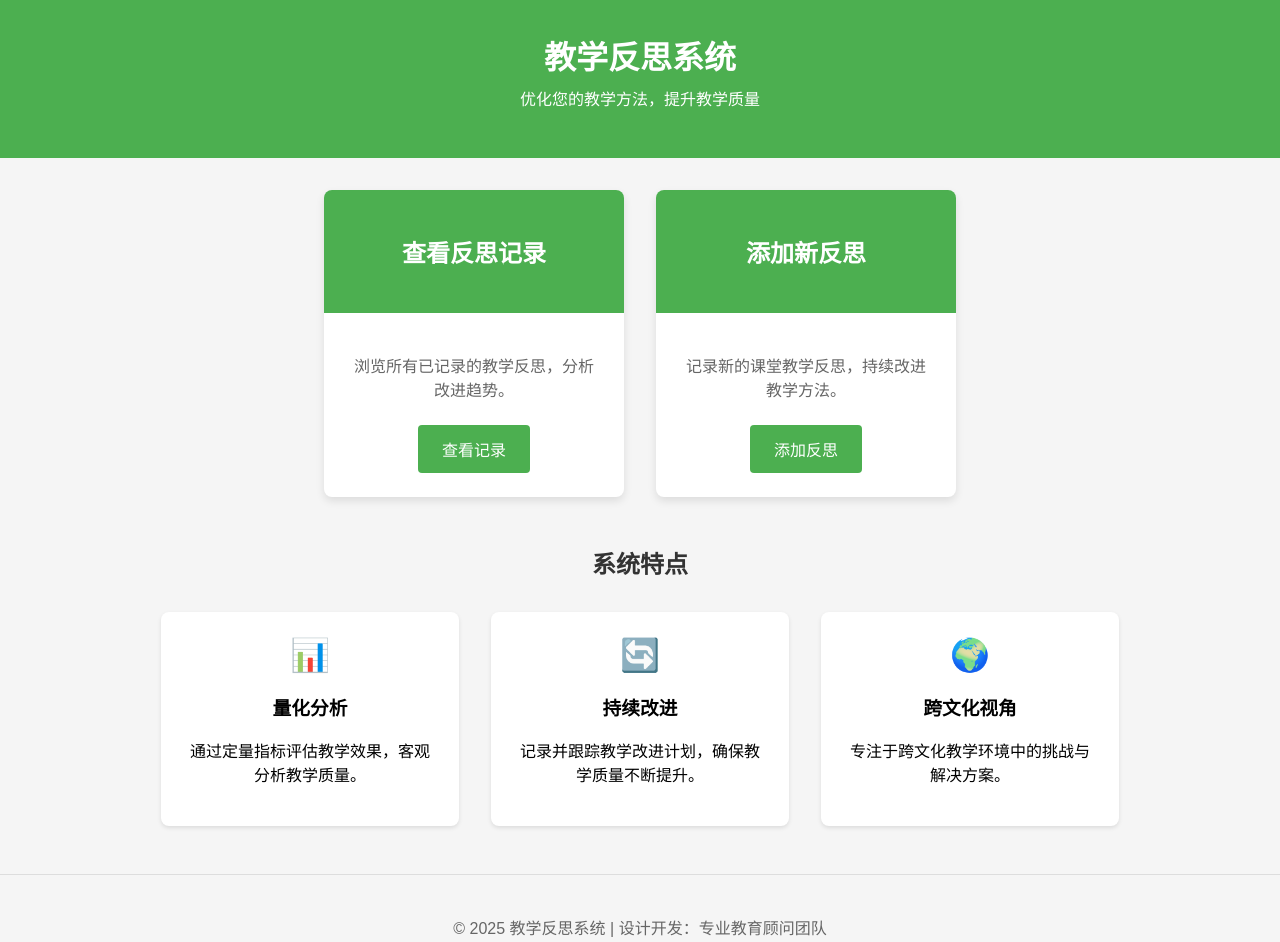
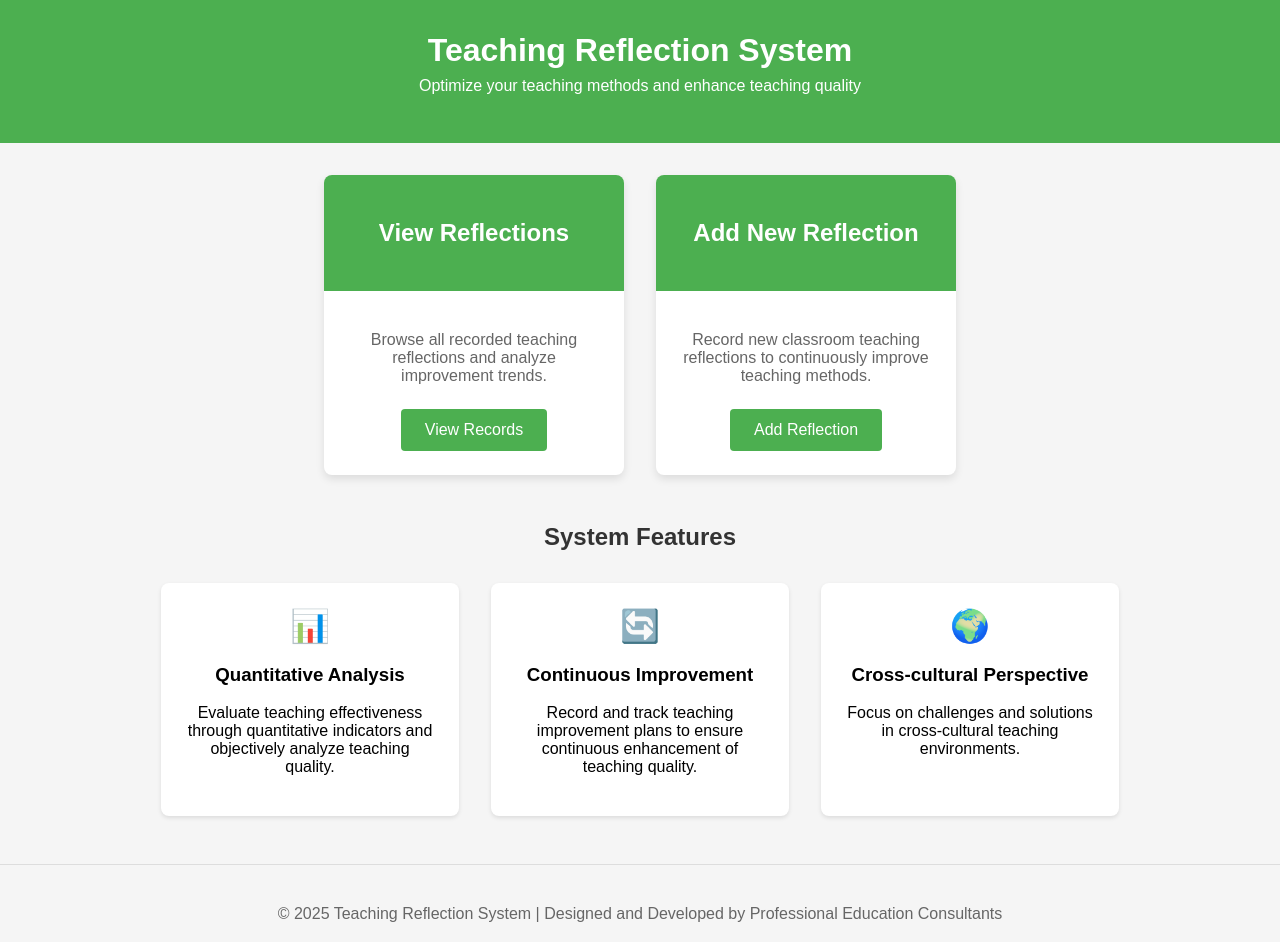
Before and after one commit to zengzengqiqi/teaching-reflection-system-2025, a plain HTML site: page index.html in a window 1280 px wide. Drawn offline with Linux system fonts and the light colour scheme.

Commit message:
Update index.html to a fully English interface

```diff
--- a/index.html
+++ b/index.html
@@ -1,9 +1,9 @@
 <!DOCTYPE html>
-<html lang="zh-CN">
+<html lang="en">
 <head>
     <meta charset="UTF-8">
     <meta name="viewport" content="width=device-width, initial-scale=1.0">
-    <title>教学反思系统</title>
+    <title>Teaching Reflection System</title>
     <style>
         body {
             font-family: 'Microsoft YaHei', sans-serif;
@@ -110,57 +110,57 @@
 </head>
 <body>
     <div class="header">
-        <h1>教学反思系统</h1>
-        <p class="subtitle">优化您的教学方法，提升教学质量</p>
+        <h1>Teaching Reflection System</h1>
+        <p class="subtitle">Optimize your teaching methods and enhance teaching quality</p>
     </div>
 
     <div class="container">
         <div class="card-container">
             <div class="card">
                 <div class="card-header">
-                    <h2>查看反思记录</h2>
+                    <h2>View Reflections</h2>
                 </div>
                 <div class="card-body">
-                    <p class="card-description">浏览所有已记录的教学反思，分析改进趋势。</p>
-                    <a href="lesson_reflection_table.html" class="btn">查看记录</a>
+                    <p class="card-description">Browse all recorded teaching reflections and analyze improvement trends.</p>
+                    <a href="lesson_reflection_table.html" class="btn">View Records</a>
                 </div>
             </div>
 
             <div class="card">
                 <div class="card-header">
-                    <h2>添加新反思</h2>
+                    <h2>Add New Reflection</h2>
                 </div>
                 <div class="card-body">
-                    <p class="card-description">记录新的课堂教学反思，持续改进教学方法。</p>
-                    <a href="add_reflection.html" class="btn">添加反思</a>
+                    <p class="card-description">Record new classroom teaching reflections to continuously improve teaching methods.</p>
+                    <a href="add_reflection.html" class="btn">Add Reflection</a>
                 </div>
             </div>
         </div>
 
         <div class="features">
-            <h2>系统特点</h2>
+            <h2>System Features</h2>
             <div class="feature-list">
                 <div class="feature-item">
                     <div class="feature-icon">📊</div>
-                    <h3>量化分析</h3>
-                    <p>通过定量指标评估教学效果，客观分析教学质量。</p>
+                    <h3>Quantitative Analysis</h3>
+                    <p>Evaluate teaching effectiveness through quantitative indicators and objectively analyze teaching quality.</p>
                 </div>
                 <div class="feature-item">
                     <div class="feature-icon">🔄</div>
-                    <h3>持续改进</h3>
-                    <p>记录并跟踪教学改进计划，确保教学质量不断提升。</p>
+                    <h3>Continuous Improvement</h3>
+                    <p>Record and track teaching improvement plans to ensure continuous enhancement of teaching quality.</p>
                 </div>
                 <div class="feature-item">
                     <div class="feature-icon">🌍</div>
-                    <h3>跨文化视角</h3>
-                    <p>专注于跨文化教学环境中的挑战与解决方案。</p>
+                    <h3>Cross-cultural Perspective</h3>
+                    <p>Focus on challenges and solutions in cross-cultural teaching environments.</p>
                 </div>
             </div>
         </div>
     </div>
 
     <div class="footer">
-        <p>© 2025 教学反思系统 | 设计开发：专业教育顾问团队</p>
+        <p>© 2025 Teaching Reflection System | Designed and Developed by Professional Education Consultants</p>
     </div>
 </body>
 </html>
```
